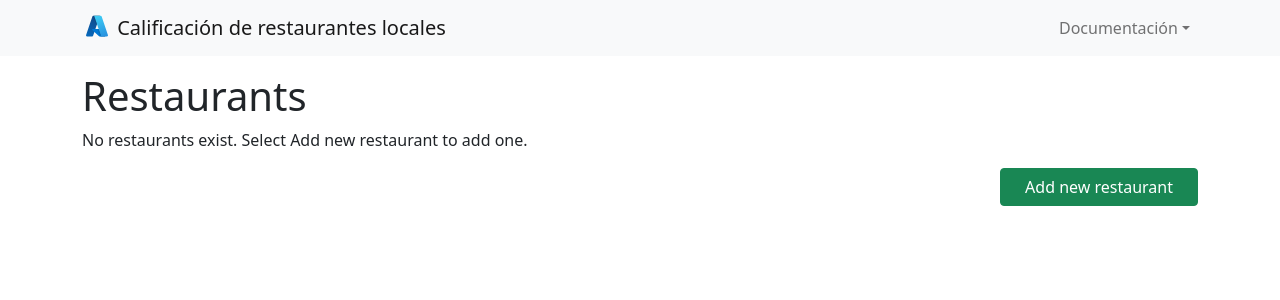
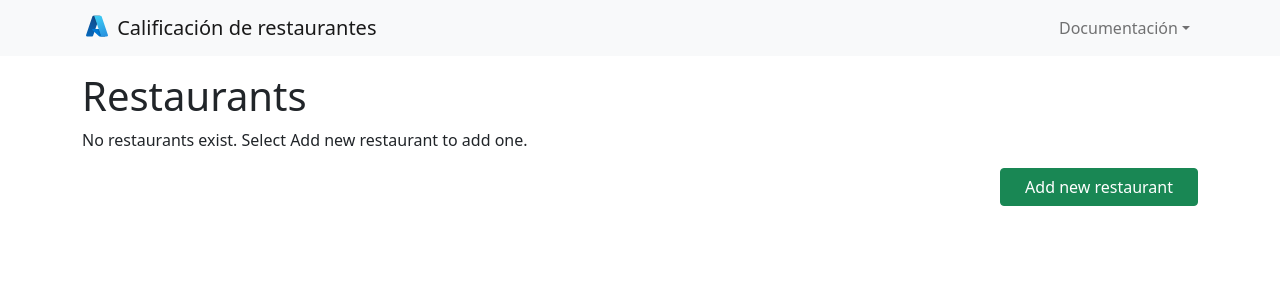
Before and after one commit to Azure-Samples/msdocs-django-postgresql-sample-app, a Django app: page / in a window 1280 px wide. Shown: the top 300 px of the page. Run offline with Django 4.2, Linux system fonts and the light colour scheme; data that the repository does not hold is empty; some libraries are stand-ins or nearby versions.

Commit message:
Actualización de textos

```diff
--- a/restaurant_review/templates/restaurant_review/base.html
+++ b/restaurant_review/templates/restaurant_review/base.html
@@ -3,7 +3,7 @@
 <html lang="en">
 <head>
     {% block head %}
-        <title>Restaurantes - {% block title %}{% endblock %}</title>
+        <title>Restaurantes 🥗 - {% block title %}{% endblock %}</title>
         <link rel="stylesheet" href="{% static 'bootstrap/css/bootstrap.min.css' %}">
         <link rel="stylesheet" href="{% static 'fontawesome/css/all.min.css' %}">
     {% endblock %}
@@ -13,7 +13,7 @@
         <div class="container">
           <a class="navbar-brand" href="/">
             <img src="{% static 'images/azure-icon.svg' %}" alt="" width="30" height="24" class="d-inline-block align-text-top">
-            Calificación de restaurantes locales
+            Calificación de restaurantes
           </a>
           <button class="navbar-toggler" type="button" data-bs-toggle="collapse" data-bs-target="#navbarCollapse" aria-controls="navbarCollapse" aria-expanded="false" aria-label="Toggle navigation">
             <span class="navbar-toggler-icon"></span>
```
